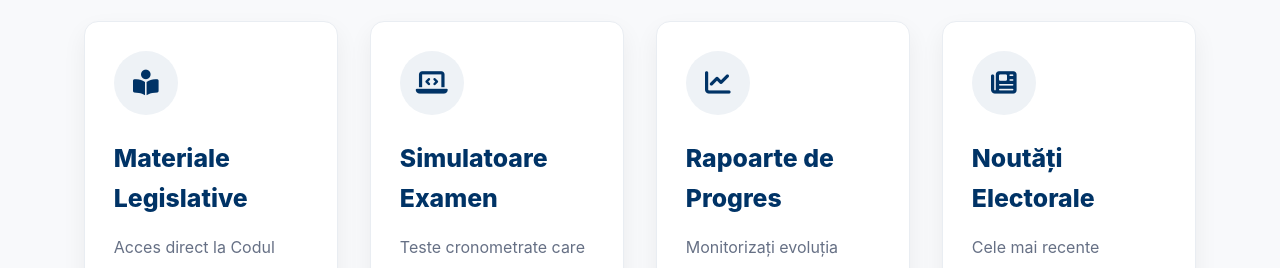
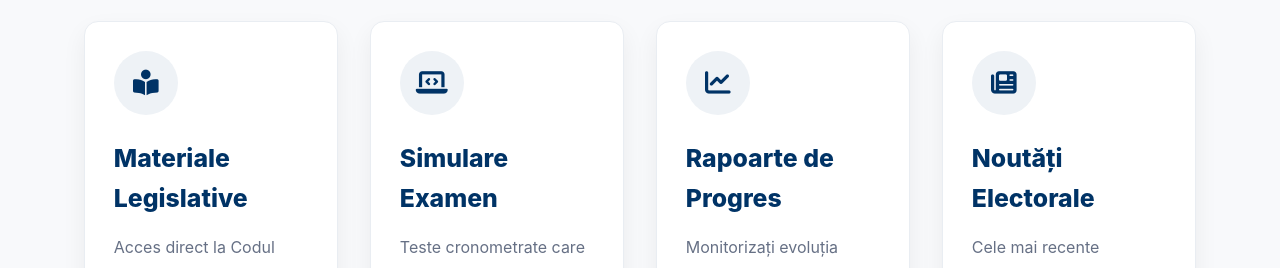
Before and after one commit to roscaiana/Proiect-MRSTweb, a React (Vite) app in the folder frontend/: page / in a window 1280 px wide. Shown: the part 1840-2108 px from the top of the page. Built offline with nearby package versions, Linux system fonts and the light colour scheme.

Commit message:
Refine Features section label for exam simulator card

```diff
--- a/frontend/src/sections/Features/Features.tsx
+++ b/frontend/src/sections/Features/Features.tsx
@@ -27,7 +27,7 @@ export default function Features() {
                         <div className="icon-wrapper">
                             <i className="fas fa-laptop-code"></i>
                         </div>
-                        <h3>Simulatoare Examen</h3>
+                        <h3>Simulare Examen</h3>
                         <p>Teste cronometrate care reproduc fidel condițiile de examinare reală. Feedback instantaneu.</p>
                         <Link to="/tests" className="link-arrow">Începe Test &rarr;</Link>
                     </div>
```
